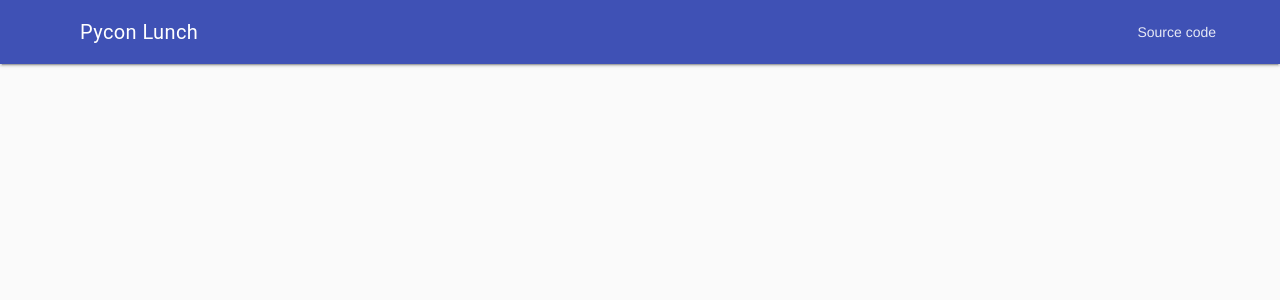
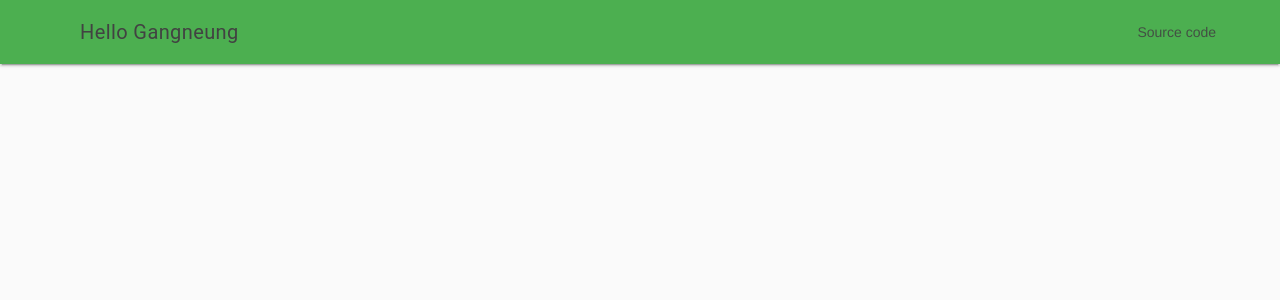
Before and after one commit to hassanabidpk/hello-gangneung, a Flask app: page / in a window 1280 px wide. Shown: the top 300 px of the page. Run offline with Flask 2, Linux system fonts and the light colour scheme; data that the repository does not hold is empty.

Commit message:
update color css

```diff
--- a/templates/index.html
+++ b/templates/index.html
@@ -10,7 +10,7 @@
     <title>Hello Gangneung</title>
 
     <script src="https://code.getmdl.io/1.3.0/material.min.js"></script>
-    <link rel="stylesheet" href="https://code.getmdl.io/1.3.0/material.indigo-pink.min.css">
+    <link rel="stylesheet" href="https://code.getmdl.io/1.3.0/material.green-red.min.css" />
     <link rel="stylesheet" href="https://fonts.googleapis.com/icon?family=Material+Icons">
     <link href="{{ url_for('static', filename="css/style.css") }}" rel="stylesheet">
 
@@ -22,7 +22,7 @@
         <header class="mdl-layout__header">
             <div class="mdl-layout__header-row">
                 <!-- Title -->
-                <span class="mdl-layout-title">Pycon Lunch</span>
+                <span class="mdl-layout-title">Hello Gangneung</span>
                 <div class="mdl-layout-spacer"></div>
                 <nav class="mdl-navigation mdl-layout--large-screen-only">
                     <a class="mdl-navigation__link" href="">Source code</a>
```
